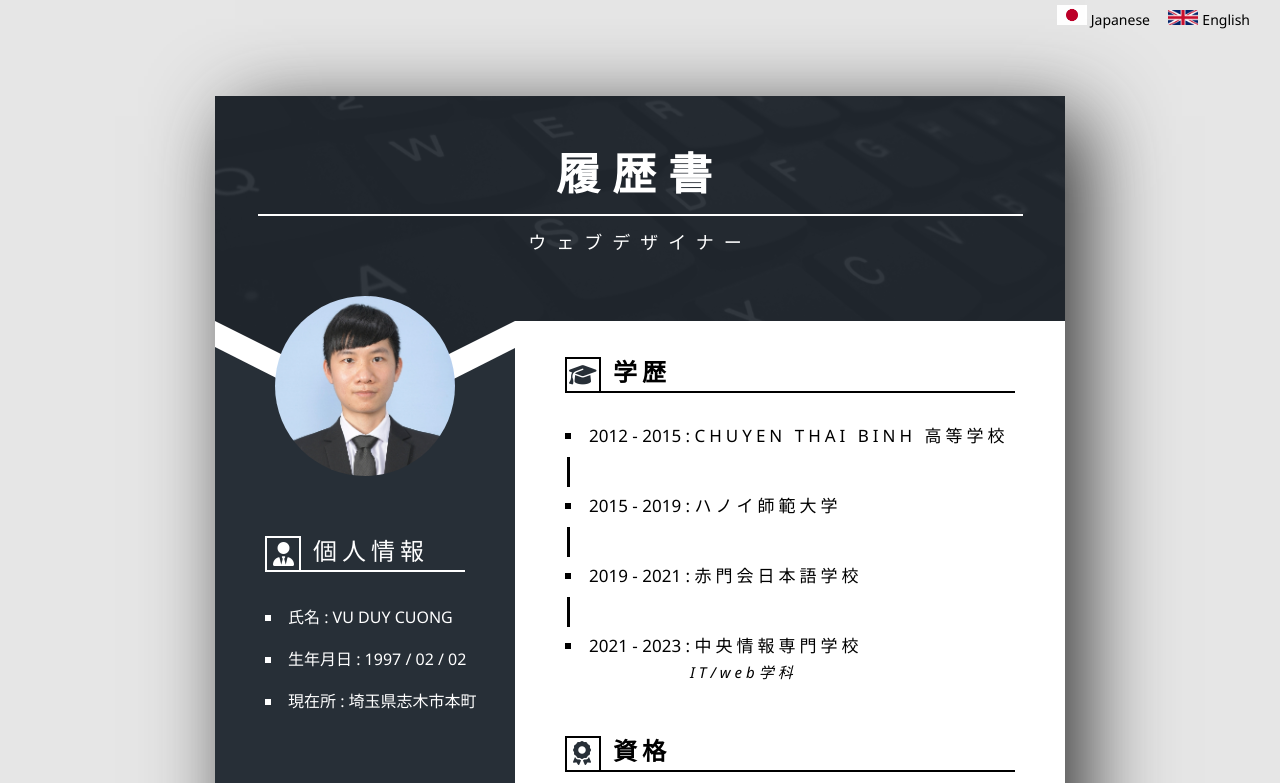
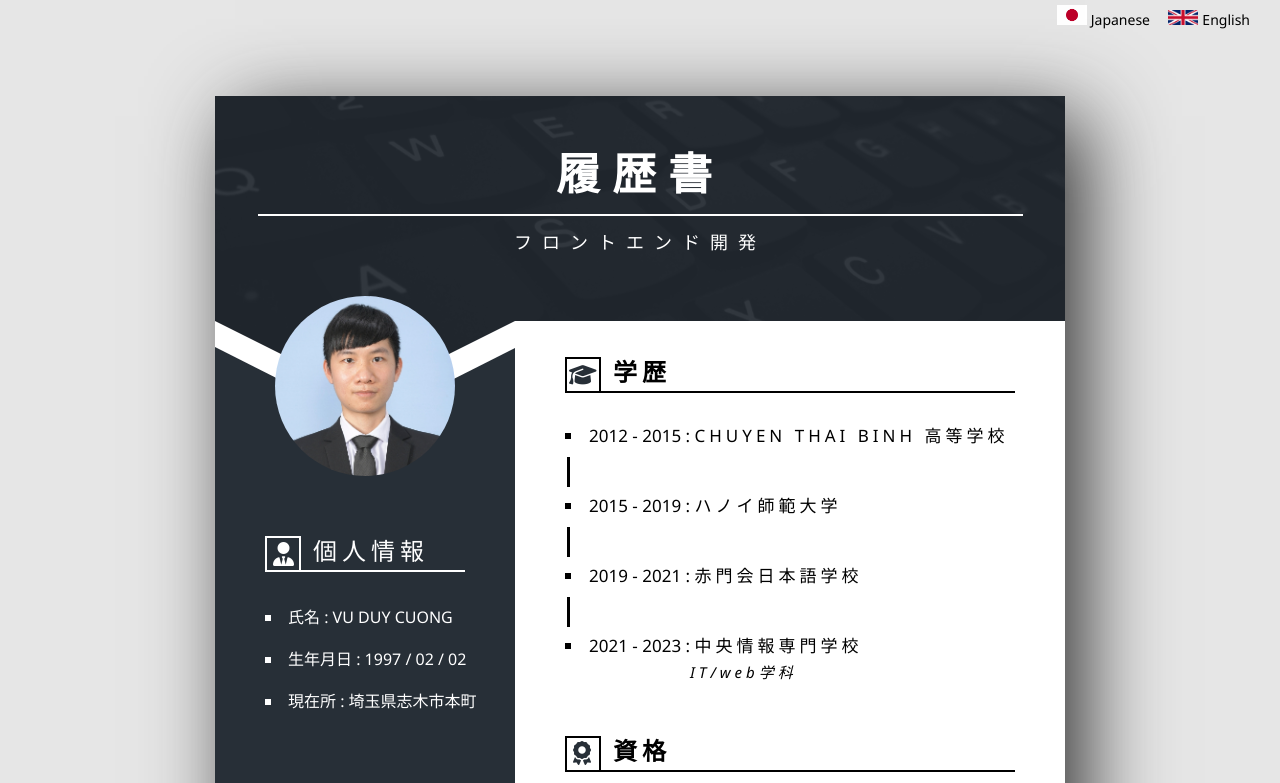
Before and after one commit to Cuong-97/CV, a plain HTML site: page index.html in a window 1280 px wide. Both pictures are taken after a click on the element "Japanese". Shown: the top 783 px of the page. Drawn offline with Linux system fonts and the light colour scheme.

Commit message:
Front-end

```diff
--- a/index.html
+++ b/index.html
@@ -26,7 +26,7 @@
             <img src="./keyboard_background.jpg" class="header_background">
             <div class="header_background_2"></div>
             <p class="header_title"> CURRICULUM VITAE </p>
-            <p class="header_text"> Web Designer </p>
+            <p class="header_text"> Frontend Development </p>
             <div class="triangle_bottomleff_big"></div>
             <div class="triangle_bottomleff_small"></div>
             <div class="triangle_bottomright_big"></div>
--- a/translate.js
+++ b/translate.js
@@ -4,7 +4,7 @@ function japan() {
     header_title.style.letterSpacing = '12px';
 
     let header_text = document.querySelector('.header_text');
-    header_text.textContent = 'ウェブデザイナー';
+    header_text.textContent = 'フロントエンド開発';
     header_text.style.letterSpacing = '10px';
 
     let infor_translate = document.querySelector('.infor_translate');
@@ -113,7 +113,7 @@ function english() {
     header_title.style.letterSpacing = '6px';
 
     let header_text = document.querySelector('.header_text');
-    header_text.textContent = 'Web Designer';
+    header_text.textContent = 'Frontend Development';
     header_text.style.letterSpacing = '4px';
 
     let infor_translate = document.querySelector('.infor_translate');
```
